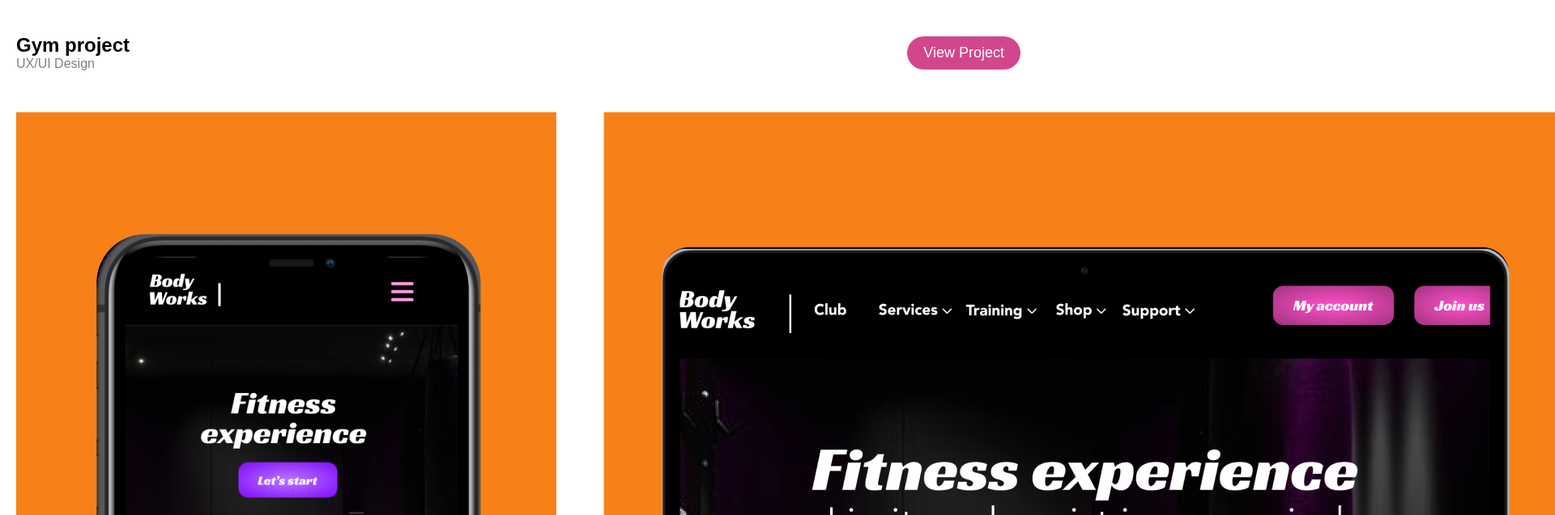
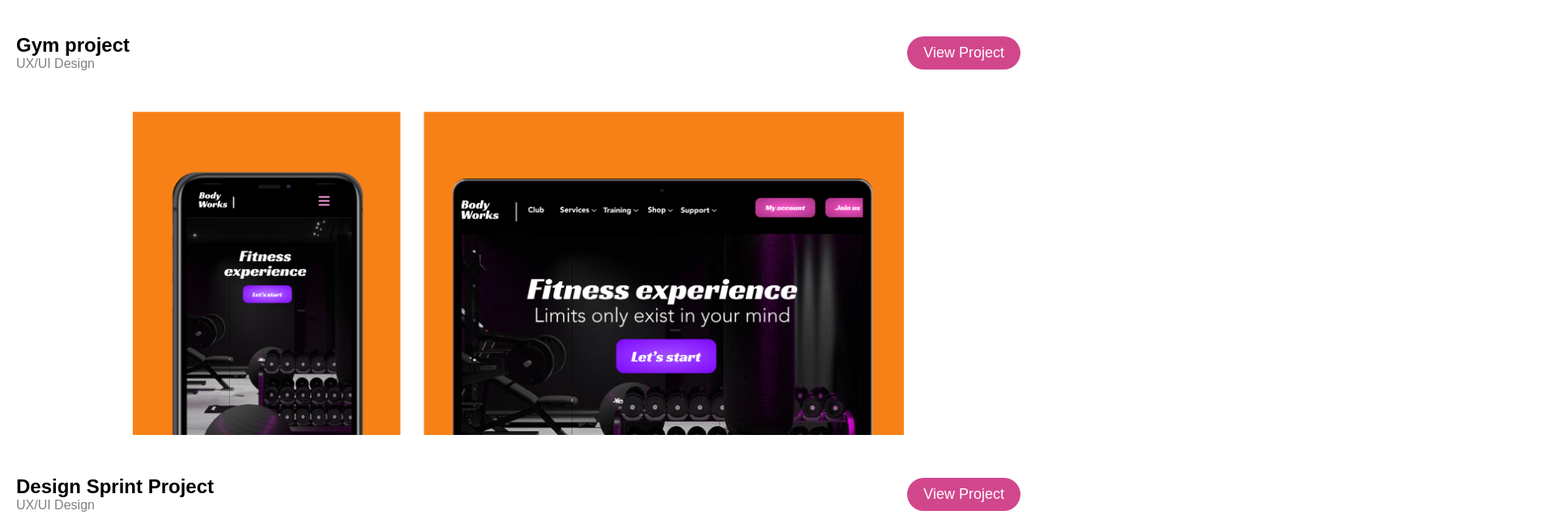
Before and after one commit to Itcia/Portfolio, a plain HTML site: page index.html in a window 1280 px wide. Shown: the part 600-1237 px from the top of the page at 81% size, 1920 px wide, since content can reach past the window. Drawn offline with Linux system fonts and the light colour scheme.

Commit message:
size imagenes

```diff
--- a/main.css
+++ b/main.css
@@ -1,3 +1,16 @@
+/* Estilos para la sección de imágenes del proyecto */
+.project-image {
+    text-align: center; /* Centra las imágenes */
+    margin-bottom: 50px; /* Espacio entre las imágenes y el siguiente contenido */
+}
+
+.project-image img {
+    max-width: 100%; /* Asegura que la imagen no sea más ancha que su contenedor */
+    height: auto; /* Mantiene la proporción de la imagen */
+    max-height: 400px; /* Establece una altura máxima para que las imágenes no sean demasiado altas */
+    display: block; /* Evita el espacio debajo de la imagen */
+    margin: 0 auto; /* Centra la imagen horizontalmente */
+}
 /* Reset some default margins and paddings */
 * {
     margin: 0;
```
Also changed, not shown: 1 other file.
